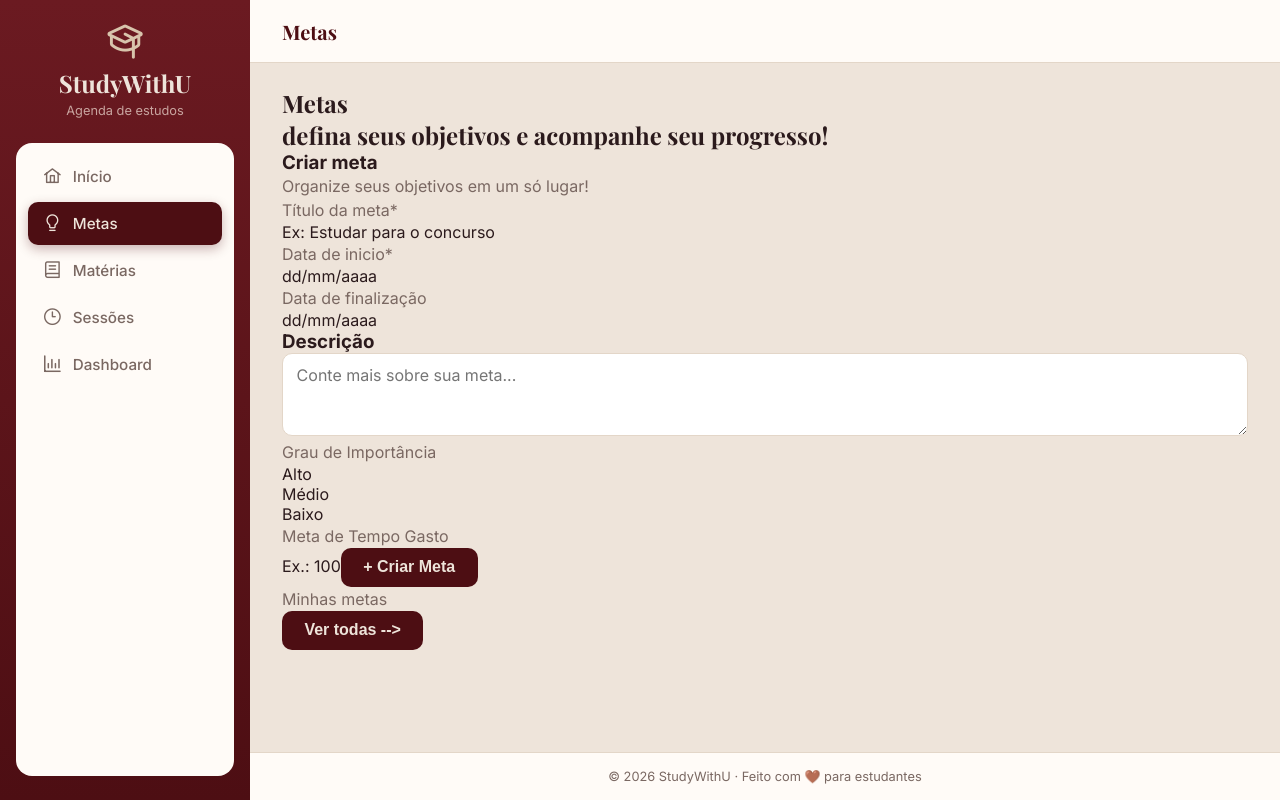
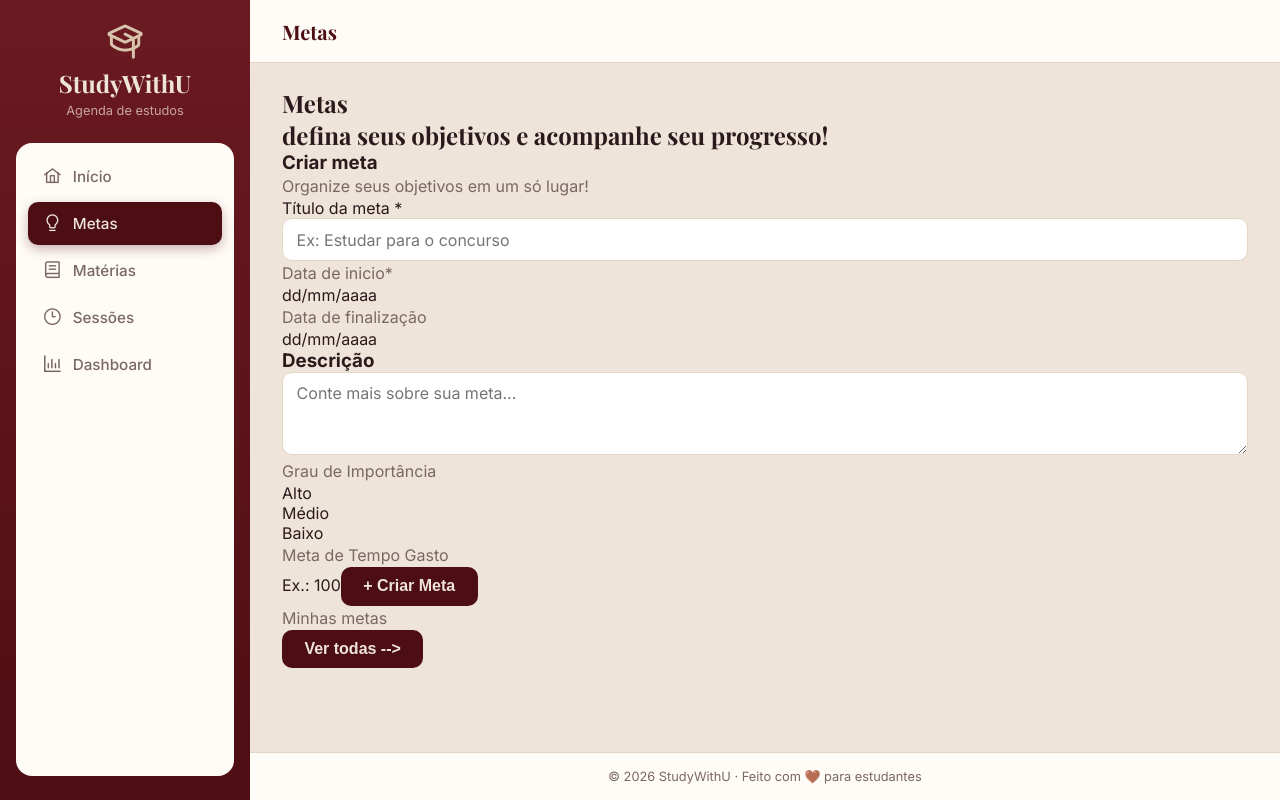
Before and after one commit to gabrielaguedes12/StudyWithU, a Vue app in the folder agenda-estudos/frontend/: page /metas in a window 1280 px wide. Built offline with nearby package versions, Linux system fonts and the light colour scheme.

Commit message:
atualizacao pagina metas

```diff
--- a/agenda-estudos/frontend/src/views/MetasReview.vue
+++ b/agenda-estudos/frontend/src/views/MetasReview.vue
@@ -9,8 +9,12 @@
       <h3>Criar meta</h3>
       <p>Organize seus objetivos em um só lugar!</p>
 
-      <p>Título da meta*</p>
-      <label for="text">Ex: Estudar para o concurso</label>
+      <form>
+        <div>
+          <label for="text">Título da meta *</label>
+          <input id="titulo" type="text"  placeholder="Ex: Estudar para o concurso" required>
+        </div>
+      </form>
 
         <p>Data de inicio*</p>
         <label for="date">dd/mm/aaaa</label>
@@ -20,7 +24,7 @@
 
         <h3>Descrição</h3>
         <label for="descricao"></label>
-      <textarea name="" id="descricao"  placeholder="Conte mais sobre sua meta..." rows="3"></textarea>
+        <textarea name="" id="descricao" placeholder="Conte mais sobre sua meta..." rows="3"></textarea>
 
         <p>Grau de Importância</p>
         <option value="">Alto</option>
```
Lines whose indentation alone changed are shown as unchanged.
